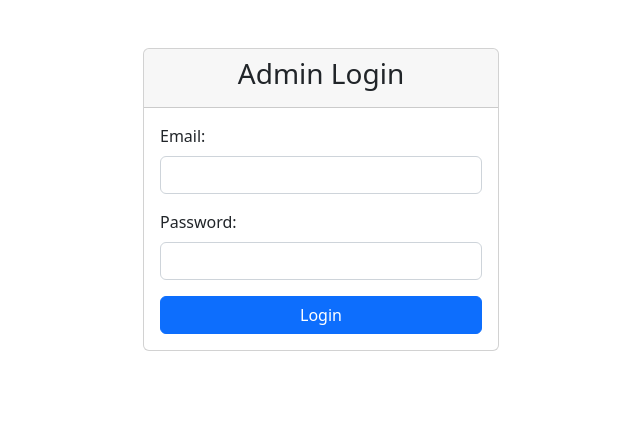
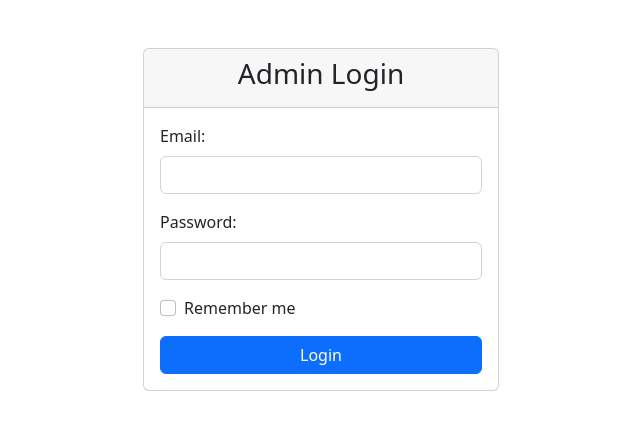
Before and after one commit to joachimth/PythonPagerTelegramForwarder, a Flask app: page /login in a window 1280 px wide. Shown: the top 430 px of the page, without its empty margins (319-959 px from the left). Run offline with Flask 2, Linux system fonts and the light colour scheme.

Commit message:
Update login.html

```diff
--- a/templates/login.html
+++ b/templates/login.html
@@ -3,14 +3,21 @@
     <div class="container mt-5">
         <div class="row justify-content-center">
             <div class="col-md-4">
-                <!-- Login Card -->
                 <div class="card">
                     <div class="card-header text-center">
                         <h3>Admin Login</h3>
                     </div>
                     <div class="card-body">
+                        {% with messages = get_flashed_messages(with_categories=true) %}
+                        {% if messages %}
+                        <div>
+                            {% for category, message in messages %}
+                            <div class="alert alert-{{ category }}">{{ message }}</div>
+                            {% endfor %}
+                        </div>
+                        {% endif %}
+                        {% endwith %}
                         <form action="/login" method="post">
-                            <!-- Email Input -->
                             <div class="mb-3">
                                 <label for="email" class="form-label">Email:</label>
                                 <input
@@ -21,7 +28,6 @@
                                     required
                                 >
                             </div>
-                            <!-- Password Input -->
                             <div class="mb-3">
                                 <label for="password" class="form-label">Password:</label>
                                 <input
@@ -32,7 +38,10 @@
                                     required
                                 >
                             </div>
-                            <!-- Submit Button -->
+                            <div class="form-check mb-3">
+                                <input class="form-check-input" type="checkbox" id="remember" name="remember">
+                                <label class="form-check-label" for="remember">Remember me</label>
+                            </div>
                             <div class="text-center">
                                 <button type="submit" class="btn btn-primary w-100">Login</button>
                             </div>
```
